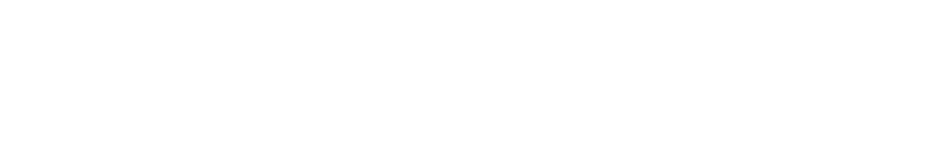
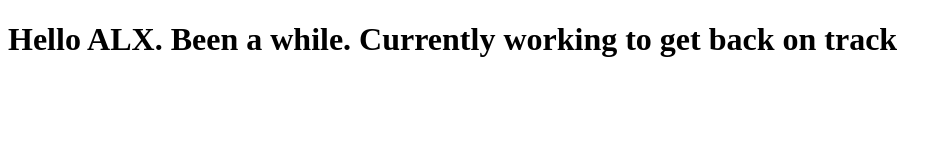
Before and after one commit to lauratechie/-My_First_Portfolio, a plain HTML site: page html_basic/base_index.html in a window 1280 px wide. Shown: the whole page, without its empty margins (0-952 px from the left). Drawn offline with Linux system fonts and the light colour scheme.

Commit message:
basics on html

```diff
--- a/html_basic/base_index.html
+++ b/html_basic/base_index.html
@@ -6,6 +6,6 @@
     <title>HTML Basics</title>
 </head>
 <body>
-
+    <h1>Hello ALX. Been a while. Currently working to get back on track</h1>
 </body>
 </html>
```
